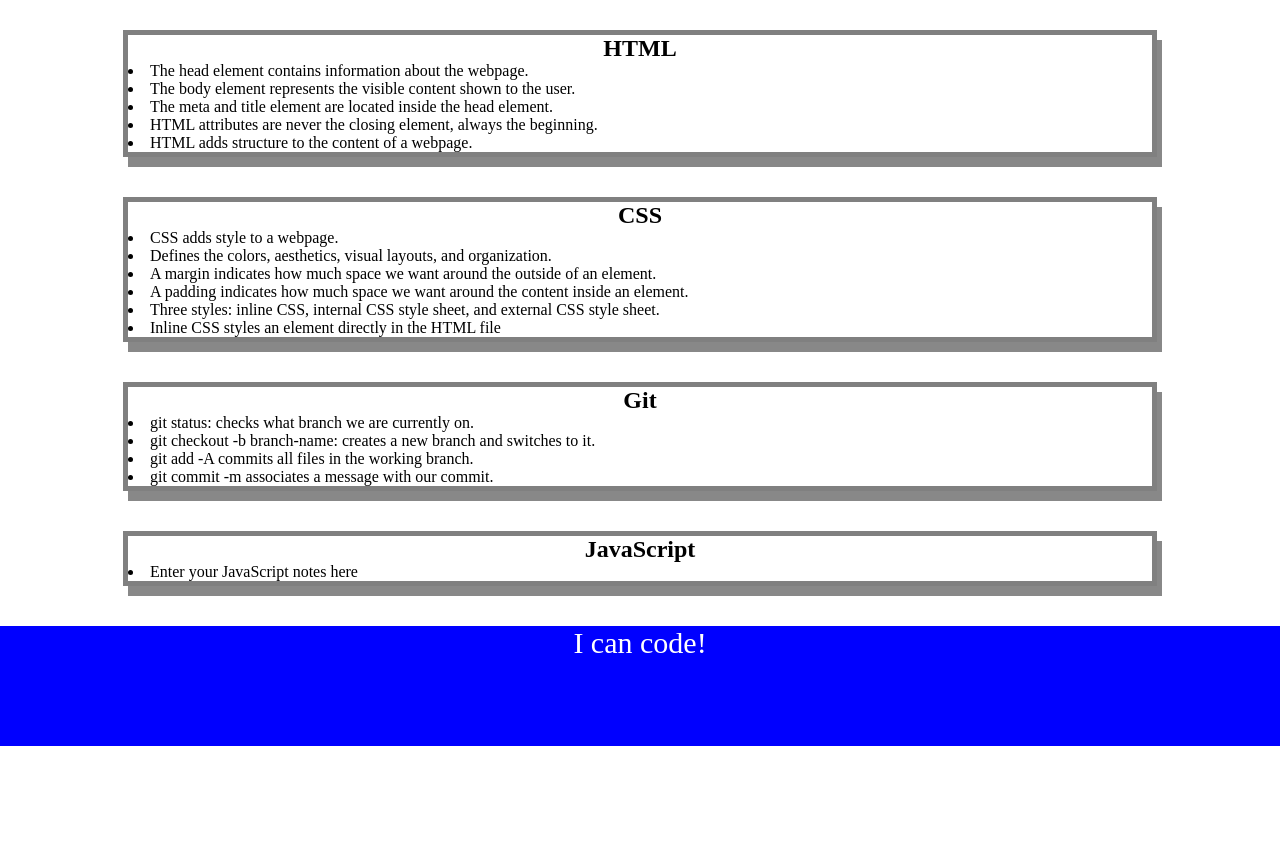
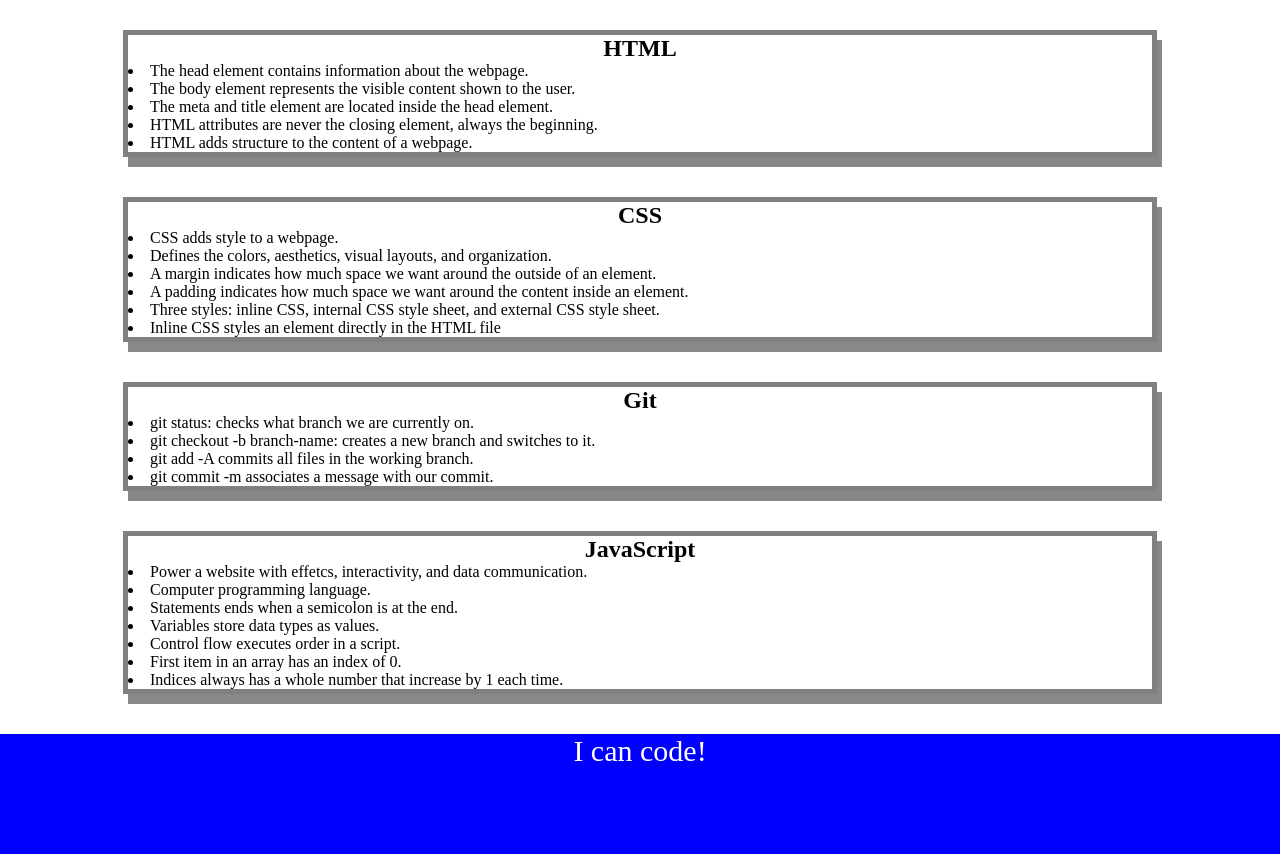
Before and after one commit to 2x997JL/prework-study-guide, a plain HTML site: page prework-study-guide/index.html in a window 1280 px wide. Shown: the part 130-984 px from the top of the page. Before the commit the page ends 876 px from the top, so only its background shows below. Drawn offline with Linux system fonts and the light colour scheme.

Commit message:
<your message here>

```diff
--- /dev/null
+++ b/prework-study-guide/assets/script.js
@@ -0,0 +1,19 @@
+var topics = ['HTML', 'CSS', 'Git', 'JavaScript'];
+
+for (var x = 0; x < topics.length; x++) {
+    console.log(topics[x]);
+}
+
+/*
+if (topic === 'HTML') {
+  console.log("Let's study HTML!");
+} else if (topic === 'CSS') {
+  console.log("Let's study CSS!");
+} else if (topic === 'Git') {
+  console.log("Let's study Git!");
+} else if (topic === 'JavaScript') {
+  console.log("Let's study JavaScript!");
+} else {
+  console.log('Please try again!');
+}
+*/
--- a/prework-study-guide/assets/style.css
+++ b/prework-study-guide/assets/style.css
@@ -2,7 +2,6 @@
     margin: 0;
     padding: 0;
 }
-
 
 header,
 footer {
@@ -12,12 +11,10 @@ footer {
     color: white;
 }
 
-
 h1,
 h2 {
     text-align: center;
 }
-
 
 img {
     display: block;
@@ -27,12 +24,10 @@ img {
     margin-right: auto;
 }
 
-
 ul {
     padding-left: 40px;
     font-size: 20px;
 }
-
 
 p {
     text-align: center;
--- a/prework-study-guide/index.html
+++ b/prework-study-guide/index.html
@@ -12,6 +12,7 @@
     <header id="top">
       <h1>Prework Study Guide</h1>
       <img src="./assets/bowtie-cat.png" alt="Profile image of cat wearing a bow tie."/>
+      <h2>✨ Open the Console to See What's Happening ✨</h2>
     </header>
 
     <main>
@@ -52,7 +53,13 @@
       <section class="card" id="javascript-section">
         <h2>JavaScript</h2>
         <u1>
-          <li>Enter your JavaScript notes here</li>
+          <li>Power a website with effetcs, interactivity, and data communication.</li>
+          <li>Computer programming language.</li>
+          <li>Statements ends when a semicolon is at the end.</li>
+          <li>Variables store data types as values.</li>
+          <li>Control flow executes order in a script.</li>
+          <li>First item in an array has an index of 0.</li>
+          <li>Indices always has a whole number that increase by 1 each time.</li>
         </u1>
       </section>
     </main>
@@ -60,5 +67,6 @@
     <footer>
       <p>I can code!</p>
     </footer>
+    <script src="./assets/script.js"></script>
   </body>
 </html>
```
